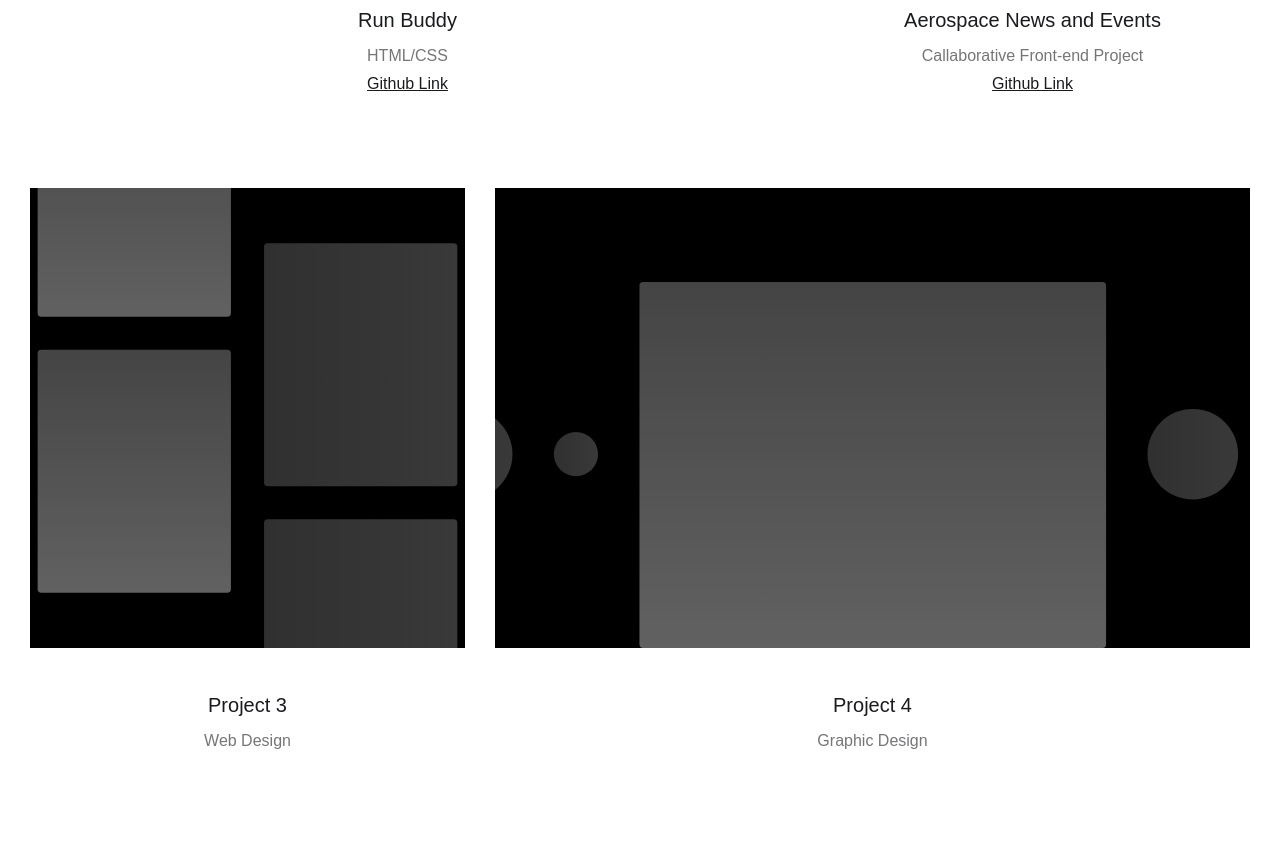
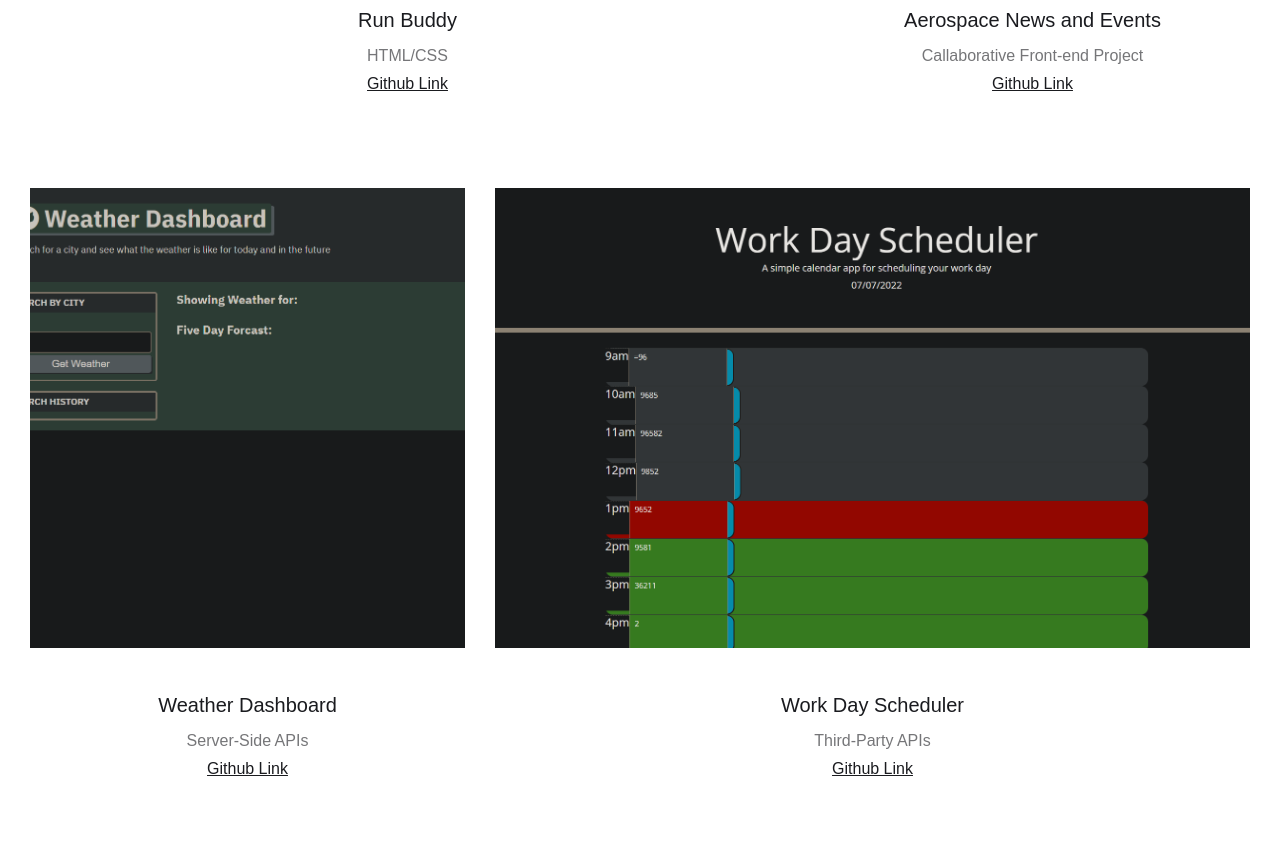
Before and after one commit to Seeker-09/My-Portfolio-2, a plain HTML site: page index.html in a window 1280 px wide. Shown: the part 1147-2000 px from the top of the page. Drawn offline with nearby package versions, Linux system fonts and the light colour scheme; a script that the page names is missing.

Commit message:
added 2 more projects

```diff
--- a/css/my-portfolio-bcc18c.webflow.css
+++ b/css/my-portfolio-bcc18c.webflow.css
@@ -555,14 +555,14 @@ figcaption {
   background-size: cover;
 }
 
+.work-image.cc-work-3 {
+  background-image: url('../images/weatherDashboardScreenshot.png');
+  background-size: cover;
+}
 .work-image.cc-work-4 {
-  background-image: url('../images/portfolio-3---wide.svg');
+  background-image: url('../images/workDaySchedulerScreenshot.png');
   background-size: cover;
-}
-
-.work-image.cc-work-3 {
-  background-image: url('../images/portfolio-4---wide.svg');
-  background-size: cover;
+  background-position: top;
 }
 
 .project-name-link {
--- a/index.html
+++ b/index.html
@@ -56,12 +56,29 @@
       <div id="w-node-dff26f68-5731-3efa-d3dd-8f65c72d8fad-6e0b0813">
         <a href="https://carterwsheppard.github.io/space-app/" class="work-image cc-work-2 w-inline-block"></a>
         <div class="work-description">
-          <a href="work/project-2.html" class="project-name-link">Aerospace News and Events</a>
+          <a class="project-name-link">Aerospace News and Events</a>
           <div class="paragraph-light">Callaborative Front-end Project</div>
           <div><a href="https://github.com/carterwsheppard/space-app">Github Link</a></div>
         </div>
       </div>
       <div id="w-node-dff26f68-5731-3efa-d3dd-8f65c72d8fb4-6e0b0813">
+        <a href="https://seeker-09.github.io/Weather-Dashboard/" class="work-image cc-work-3 w-inline-block"></a>
+        <div class="work-description">
+          <a href="" class="project-name-link">Weather Dashboard</a>
+          <div class="paragraph-light">Server-Side APIs</div>
+          <div><a href="https://github.com/Seeker-09/Weather-Dashboard">Github Link</a></div>
+        </div>
+      </div>
+      <div id="w-node-dff26f68-5731-3efa-d3dd-8f65c72d8fbb-6e0b0813">
+        <a href="https://seeker-09.github.io/Work-Day-Scheduler/" class="work-image cc-work-4 w-inline-block"></a>
+        <div class="work-description">
+          <a href="" class="project-name-link">Work Day Scheduler</a>
+          <div class="paragraph-light">Third-Party APIs</div>
+          <div><a href="https://github.com/Seeker-09/Work-Day-Scheduler">Github Link</a></div>
+        </div>
+      </div>
+
+      <!-- <div id="w-node-dff26f68-5731-3efa-d3dd-8f65c72d8fb4-6e0b0813">
         <a href="work/project-3.html" class="work-image cc-work-3 w-inline-block"></a>
         <div class="work-description">
           <a href="work/project-3.html" class="project-name-link">Project 3</a>
@@ -74,7 +91,7 @@
           <a href="work/project-4.html" class="project-name-link">Project 4</a>
           <div class="paragraph-light">Graphic Design</div>
         </div>
-      </div>
+      </div> -->
     </div>
     <div class="container">
       <div class="carrer-headline-wrap">
```
Also changed, not shown: images/codeQuizScreenshot.png (added), images/weatherDashboardScreenshot.png (added), images/workDaySchedulerScreenshot.png (added).
